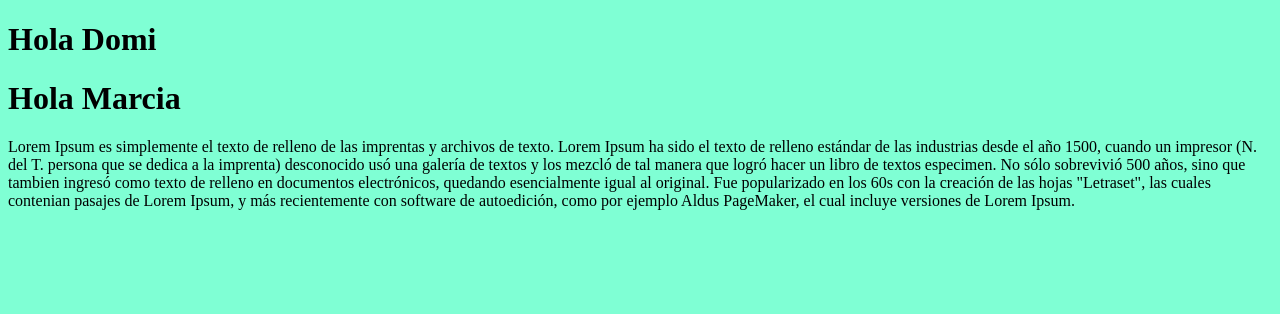
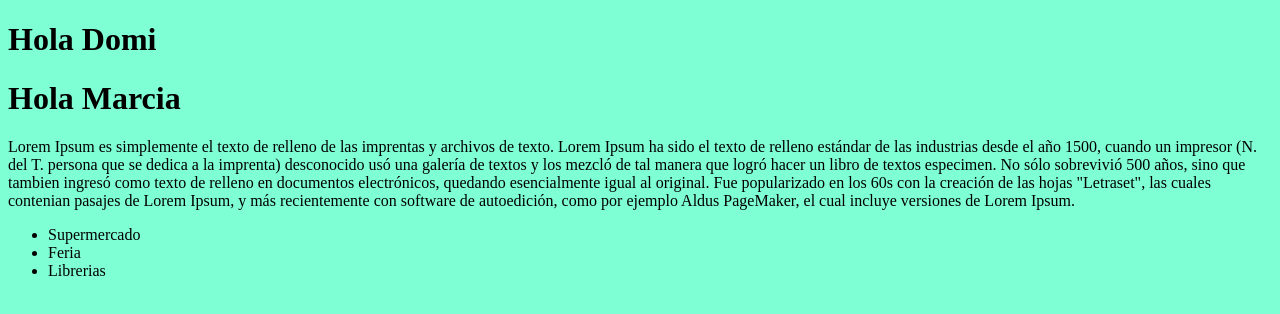
Before and after one commit to MarciaMillanao/git, a plain HTML site: page index.html in a window 1280 px wide. Drawn offline with Linux system fonts and the light colour scheme.

Commit message:
agregué lista en rama developer en el archivo html

```diff
--- a/index.html
+++ b/index.html
@@ -13,5 +13,10 @@
   </h1>
   <h1>Hola Marcia</h1>
   <p> Lorem Ipsum es simplemente el texto de relleno de las imprentas y archivos de texto. Lorem Ipsum ha sido el texto de relleno estándar de las industrias desde el año 1500, cuando un impresor (N. del T. persona que se dedica a la imprenta) desconocido usó una galería de textos y los mezcló de tal manera que logró hacer un libro de textos especimen. No sólo sobrevivió 500 años, sino que tambien ingresó como texto de relleno en documentos electrónicos, quedando esencialmente igual al original. Fue popularizado en los 60s con la creación de las hojas "Letraset", las cuales contenian pasajes de Lorem Ipsum, y más recientemente con software de autoedición, como por ejemplo Aldus PageMaker, el cual incluye versiones de Lorem Ipsum. </p>
+  <ul>
+    <li>Supermercado</li>
+    <li>Feria</li>
+    <li>Librerias</li>
+  </ul>
 </body>
 </html>
```
